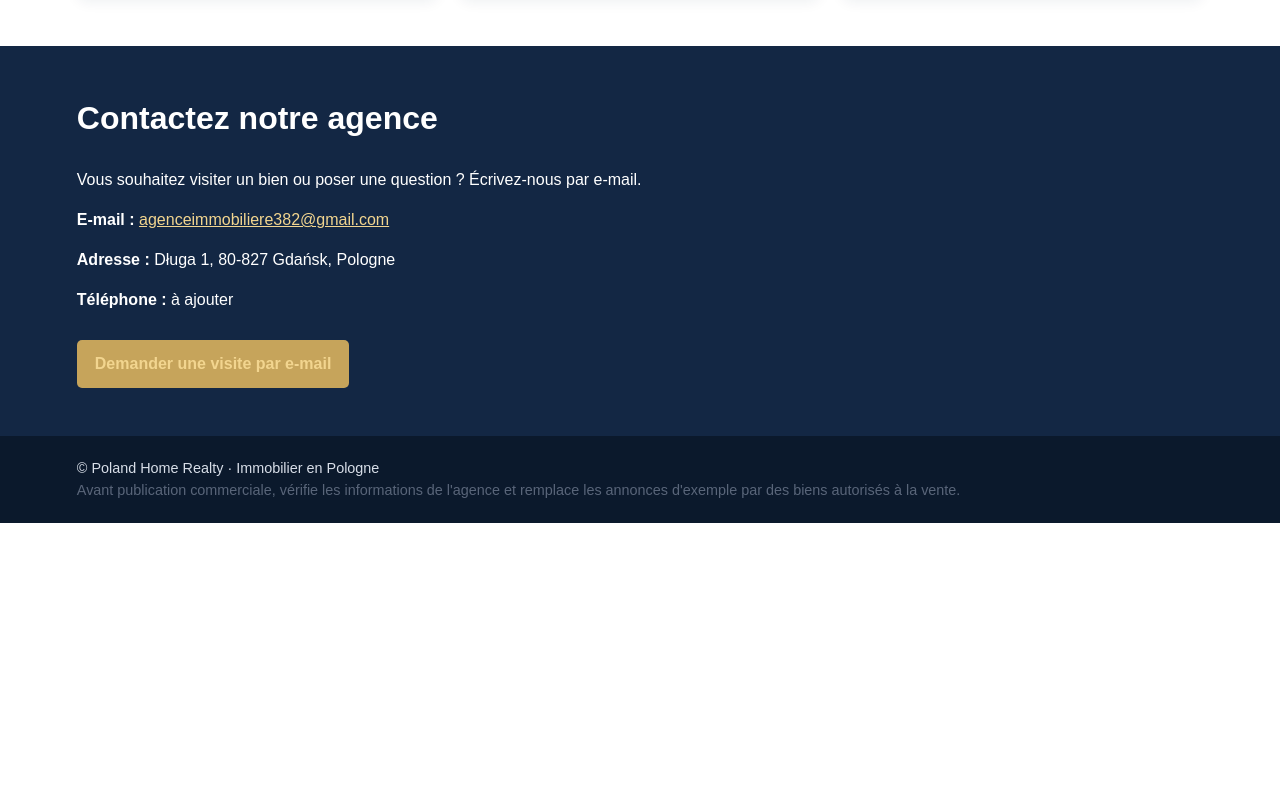
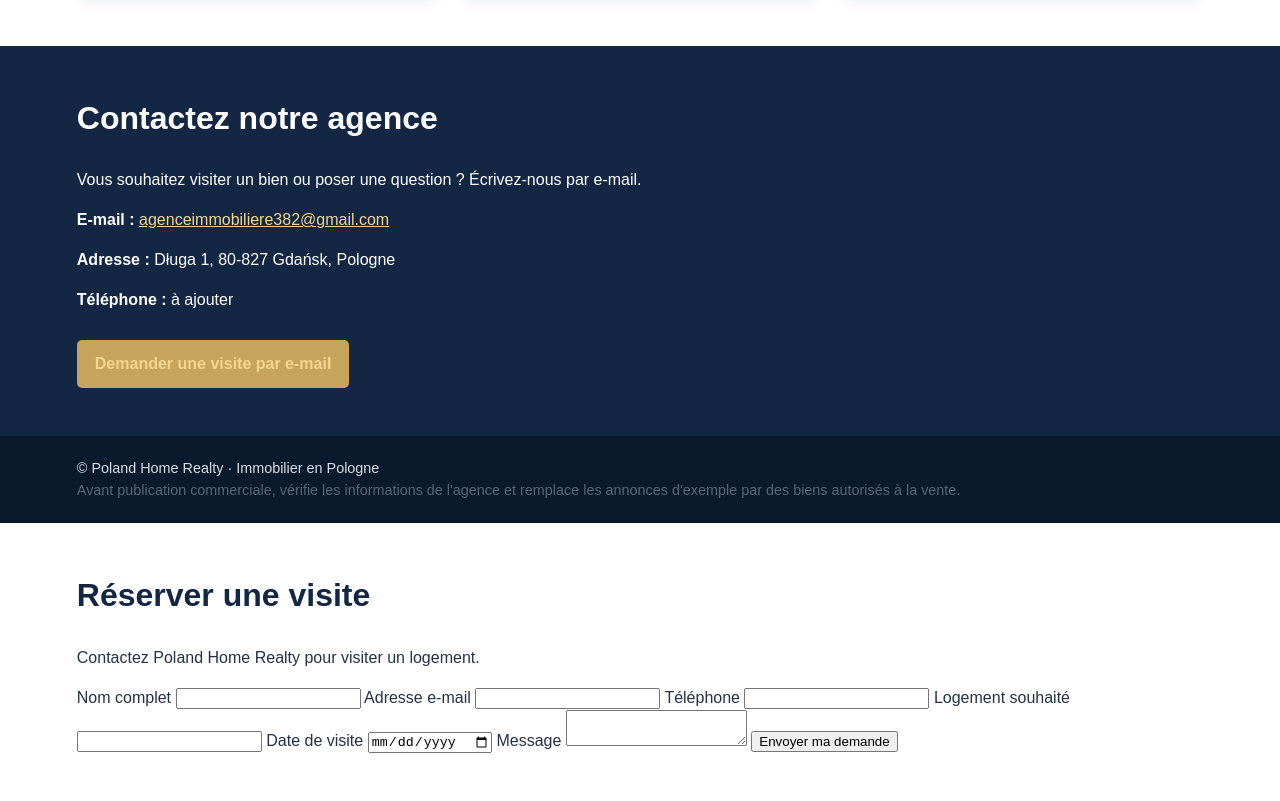
Before and after one commit to PolandHomeRealty/poland-home-realty, a plain HTML site: page index.html in a window 1280 px wide. Shown: the part 1412-2213 px from the top of the page. Before the commit the page ends 1935 px from the top, so only its background shows below. Drawn offline with Linux system fonts and the light colour scheme.

Commit message:
Add reservation section with contact form
Added a reservation section with a contact form for scheduling visits.

```diff
--- a/index.html
+++ b/index.html
@@ -34,4 +34,33 @@ section{padding:48px 6%}.intro{text-align:center;background:var(--cream)}h2{colo
 <section class="contact" id="contact"><h2>Contactez notre agence</h2><p>Vous souhaitez visiter un bien ou poser une question ? Écrivez-nous par e-mail.</p><p><strong>E-mail :</strong> <a href="mailto:agenceimmobiliere382@gmail.com">agenceimmobiliere382@gmail.com</a></p><p><strong>Adresse :</strong> Długa 1, 80-827 Gdańsk, Pologne</p><p><strong>Téléphone :</strong> à ajouter</p><a class="btn" href="mailto:agenceimmobiliere382@gmail.com?subject=Demande%20de%20visite%20immobili%C3%A8re">Demander une visite par e-mail</a></section>
 </main>
 <footer>© Poland Home Realty · Immobilier en Pologne <br><span class="notice">Avant publication commerciale, vérifie les informations de l'agence et remplace les annonces d'exemple par des biens autorisés à la vente.</span></footer>
-</body></html>
+<section id="reservation">
+  <h2>Réserver une visite</h2>
+  <p>Contactez Poland Home Realty pour visiter un logement.</p>
+
+  <form action="https://formsubmit.co/agenceimmobiliere382@gmail.com" method="POST">
+
+    <input type="hidden" name="_subject" value="Nouvelle réservation - Poland Home Realty">
+
+    <label>Nom complet</label>
+    <input type="text" name="Nom" required>
+
+    <label>Adresse e-mail</label>
+    <input type="email" name="Email" required>
+
+    <label>Téléphone</label>
+    <input type="tel" name="Téléphone" required>
+
+    <label>Logement souhaité</label>
+    <input type="text" name="Logement" required>
+
+    <label>Date de visite</label>
+    <input type="date" name="Date" required>
+
+    <label>Message</label>
+    <textarea name="Message"></textarea>
+
+    <button type="submit">Envoyer ma demande</button>
+
+  </form>
+</section></body></html>
```
